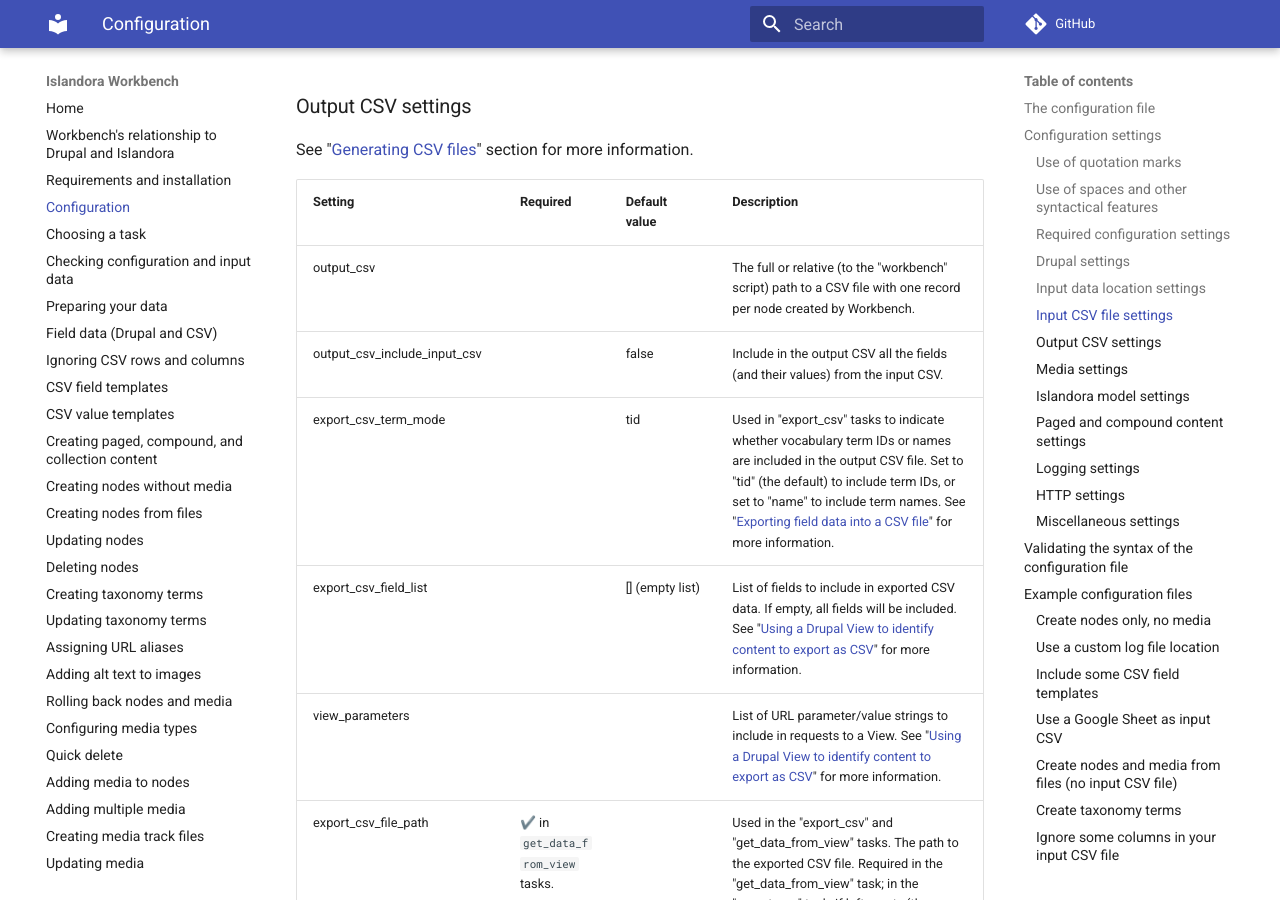
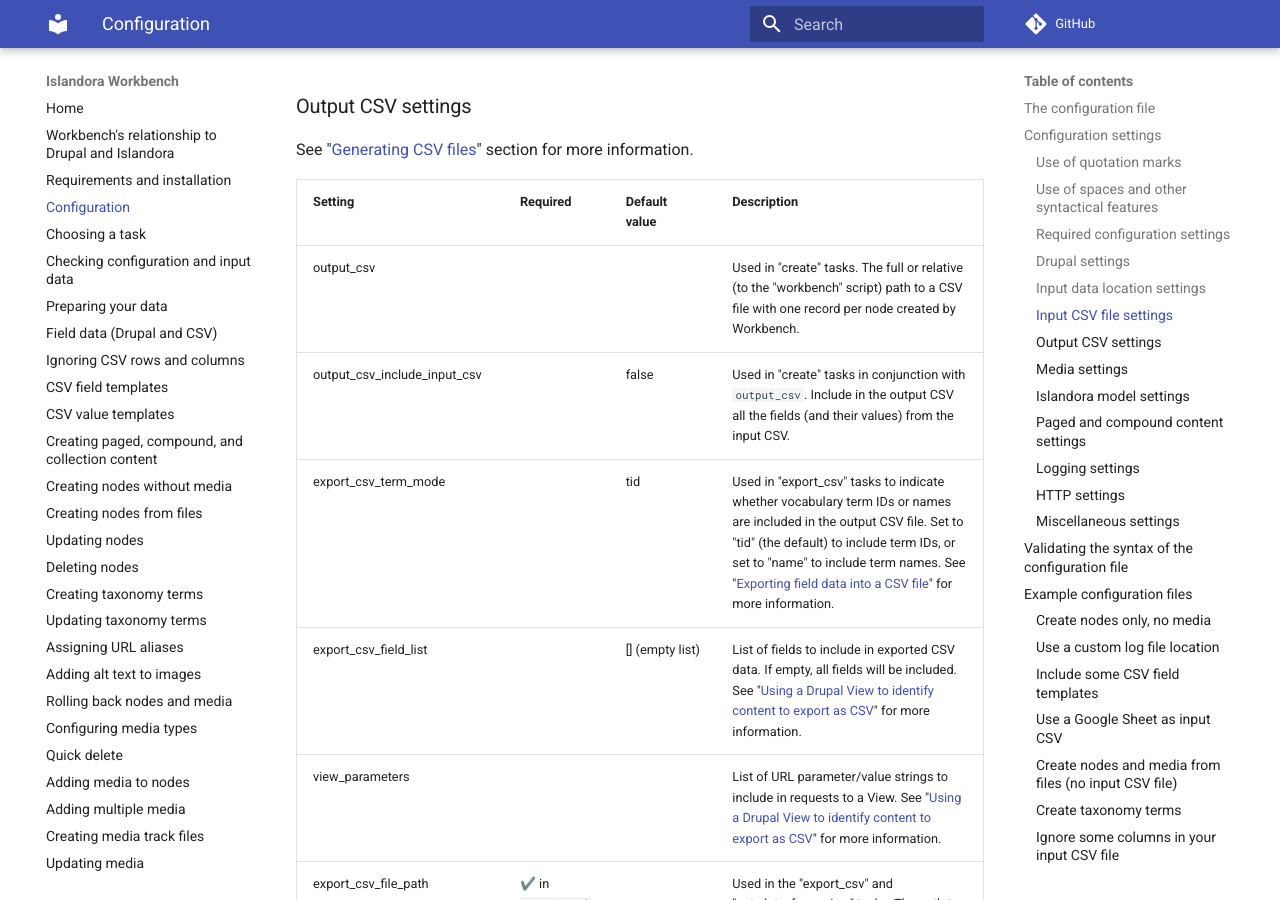
Before and after one commit to mjordan/islandora_workbench_docs, an MkDocs documentation site: the page built from docs/configuration.md, in a window 1280 px wide and 900 px high, scrolled down 6833 px. Built offline with MkDocs 1.6.1 and Material for MkDocs 9.7.7, drawn with Linux system fonts in a browser that asks for light colours; comment, search, counter and statistics services are not loaded.

Commit message:
Updated changelog and minor clarification to 'output_csv' config settings.

```diff
--- a/docs/configuration.md
+++ b/docs/configuration.md
@@ -129,8 +129,8 @@
 
 | Setting | Required | Default value | Description |
 | --- | --- | --- | --- |
-| output_csv | | | The full or relative (to the "workbench" script) path to a CSV file with one record per node created by Workbench. |
-| output_csv_include_input_csv | | false | Include in the output CSV all the fields (and their values) from the input CSV. |
+| output_csv | | | Used in "create" tasks. The full or relative (to the "workbench" script) path to a CSV file with one record per node created by Workbench. |
+| output_csv_include_input_csv | | false | Used in "create" tasks in conjunction with `output_csv`. Include in the output CSV all the fields (and their values) from the input CSV. |
 | export_csv_term_mode | | tid | Used in "export_csv" tasks to indicate whether vocabulary term IDs or names are included in the output CSV file. Set to "tid" (the default) to include term IDs, or set to "name" to include term names. See "[Exporting field data into a CSV file](/islandora_workbench_docs/generating_csv_files/#exporting-field-data-into-a-csv-file)" for more information. |
 | export_csv_field_list | | [] (empty list) | List of fields to include in exported CSV data. If empty, all fields will be included.  See "[Using a Drupal View to identify content to export as CSV](/islandora_workbench_docs/generating_csv_files/#using-a-drupal-view-to-identify-content-to-export-as-csv)" for more information. |
 | view_parameters | | | List of URL parameter/value strings to include in requests to a View. See "[Using a Drupal View to identify content to export as CSV](/islandora_workbench_docs/generating_csv_files/#using-a-drupal-view-to-identify-content-to-export-as-csv)" for more information. |
```
Also changed, not shown: docs/changelog.md (+1 -0 lines).
